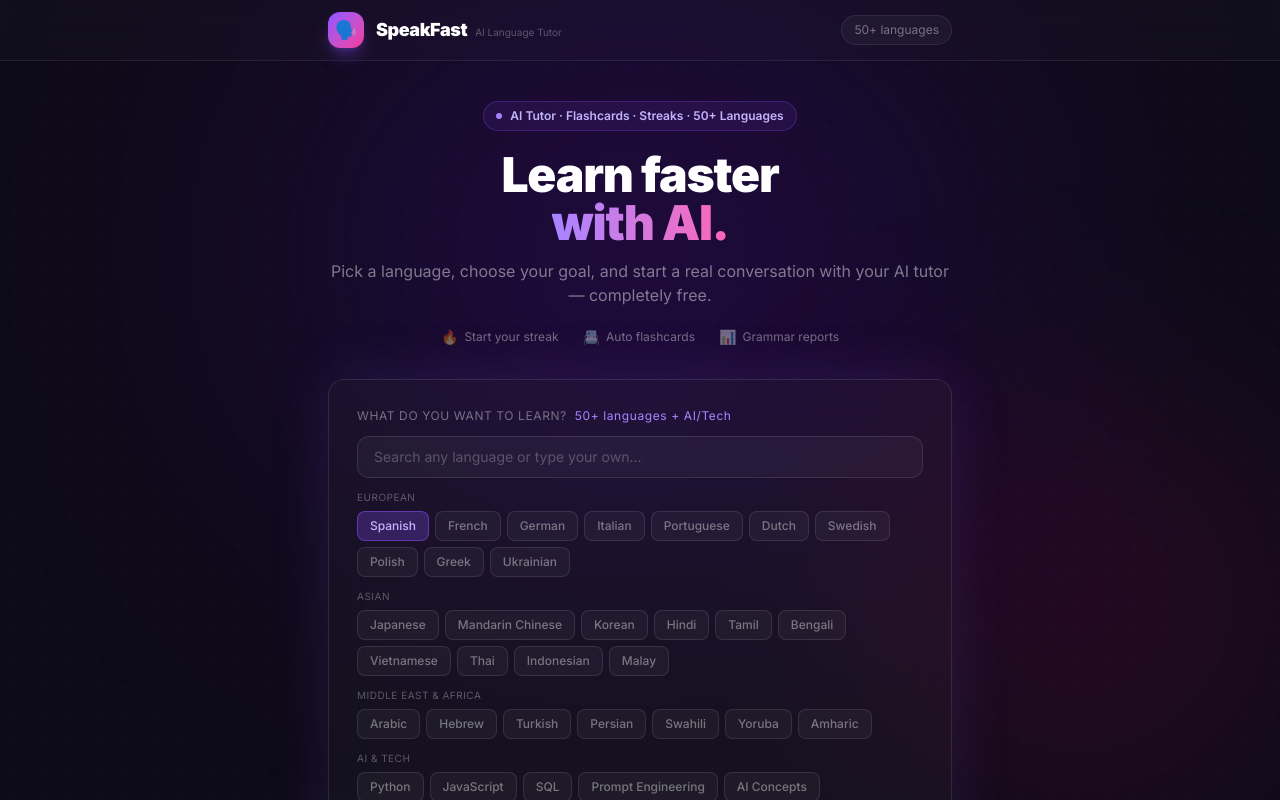
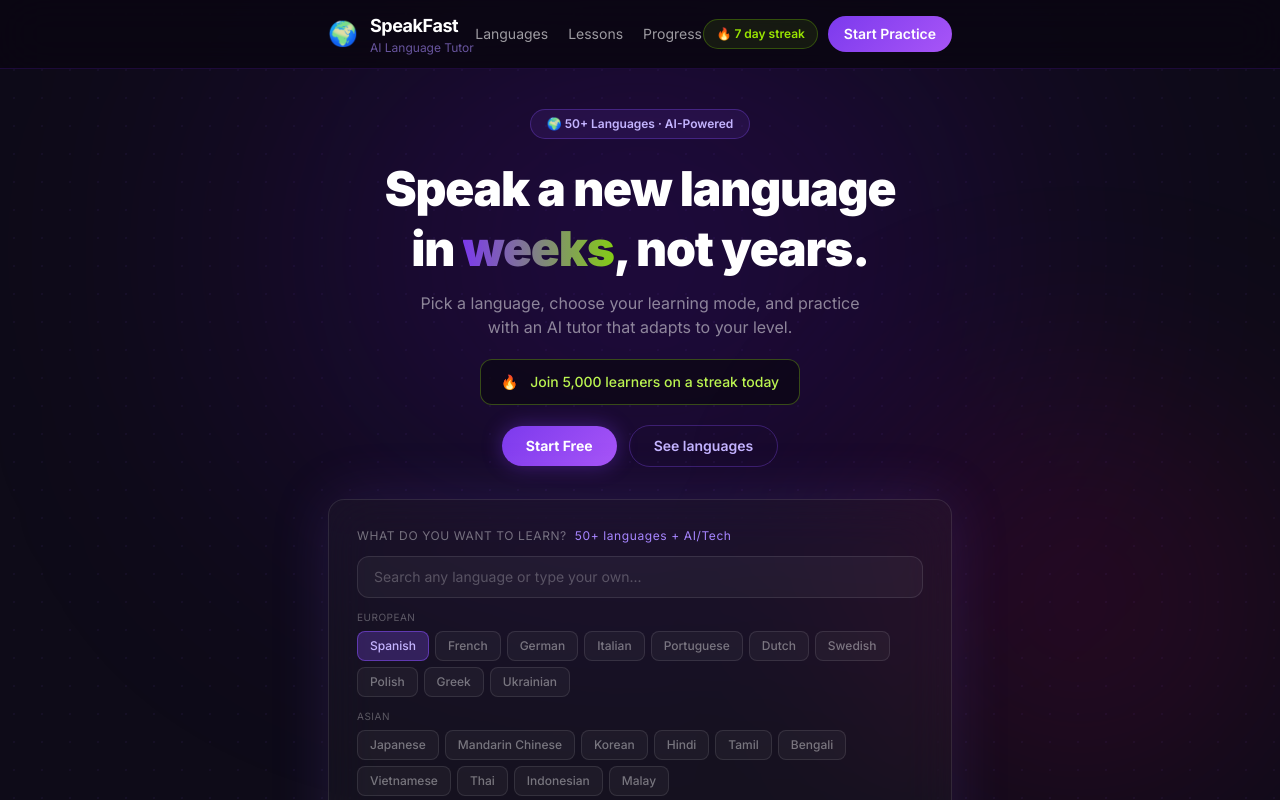
Before and after one commit to infosiva/language-learning-bot, a Next.js app: page / in a window 1280 px wide. Shown: the top 800 px of the page. Built offline with nearby package versions, Linux system fonts and the light colour scheme.

Commit message:
Redesign: gamified language app UI, violet+lime, cross-product footer, tracker

```diff
--- a/src/app/layout.tsx
+++ b/src/app/layout.tsx
@@ -1,11 +1,20 @@
 import type { Metadata } from 'next'
 import { Inter } from 'next/font/google'
 import './globals.css'
+import SharedFooter from '@/components/SharedFooter'
 const inter = Inter({ subsets: ['latin'] })
 export const metadata: Metadata = {
   title: 'SpeakFast — AI Language Learning',
   description: 'Learn any language with a personalized AI tutor. Conversational lessons tailored to your level.',
 }
 export default function RootLayout({ children }: { children: React.ReactNode }) {
-  return <html lang="en"><body className={inter.className}>{children}<script src="/t.js" data-site="language-learning-bot-blue.vercel.app" defer></script></body></html>
+  return (
+    <html lang="en">
+      <body className={inter.className}>
+        {children}
+        <SharedFooter theme="dark" />
+        <script src="http://31.97.56.148:3098/t.js" data-site="language-learning-bot-blue.vercel.app" defer></script>
+      </body>
+    </html>
+  )
 }
--- a/src/app/page.tsx
+++ b/src/app/page.tsx
@@ -439,61 +439,71 @@ export default function Home() {
         <div className="absolute bottom-0 right-0 w-[400px] h-[400px] rounded-full bg-pink-600/12 blur-[120px]" />
       </div>
 
-      {/* Sticky nav */}
-      <nav className="border-b border-white/8 backdrop-blur-xl bg-white/[0.02] sticky top-0 z-50">
+      {/* Gamified nav */}
+      <nav className="border-b border-violet-900/30 backdrop-blur-xl sticky top-0 z-50" style={{ background: 'rgba(10,6,18,0.9)' }}>
         <div className="max-w-2xl mx-auto px-6 py-3 flex items-center justify-between">
           <div className="flex items-center gap-3">
-            <div className="w-9 h-9 rounded-xl bg-gradient-to-br from-violet-500 to-pink-500 flex items-center justify-center text-lg shadow-lg shadow-violet-500/30">🗣️</div>
-            <div>
-              <span className="font-black text-lg tracking-tight">SpeakFast</span>
-              <span className="hidden sm:inline text-[10px] text-white/30 ml-2 font-normal">AI Language Tutor</span>
+            <span className="text-2xl">🌍</span>
+            <div className="leading-tight">
+              <span className="font-bold text-lg text-white tracking-tight">SpeakFast</span>
+              <span className="hidden sm:block text-xs font-normal" style={{ color: 'rgba(167,139,250,0.6)' }}>AI Language Tutor</span>
             </div>
           </div>
-          <div className="flex items-center gap-2">
+          <div className="hidden md:flex items-center gap-5 text-sm">
+            <a href="#languages" className="text-white/60 hover:text-violet-300 transition-colors">Languages</a>
+            <a href="#lessons" className="text-white/60 hover:text-violet-300 transition-colors">Lessons</a>
+            <a href="#pricing" className="text-white/60 hover:text-violet-300 transition-colors">Progress</a>
+          </div>
+          <div className="flex items-center gap-2.5">
             {/* Streak badge */}
-            {streak > 0 && (
-              <div className={`flex items-center gap-1.5 px-3 py-1.5 rounded-full border text-xs font-semibold ${todayDone ? 'border-orange-500/40 bg-orange-500/15 text-orange-300' : 'border-white/10 bg-white/[0.04] text-white/40'}`}>
-                🔥 {streak} day{streak !== 1 ? 's' : ''}
-              </div>
-            )}
+            <div className="flex items-center gap-1.5 px-3 py-1.5 rounded-full border border-lime-500/30 bg-lime-500/10 text-lime-400 text-xs font-semibold">
+              🔥 {streak > 0 ? `${streak} day streak` : '7 day streak'}
+            </div>
             {flashcards.length > 0 && (
               <button onClick={() => setShowCards(true)}
-                className="flex items-center gap-1.5 px-3 py-1.5 rounded-full border border-violet-500/25 bg-violet-500/10 text-violet-300 text-xs font-semibold hover:bg-violet-500/15 transition-all">
-                📇 {flashcards.length} cards
+                className="flex items-center gap-1.5 px-3 py-1.5 rounded-full border border-violet-500/25 bg-violet-500/10 text-violet-300 text-xs font-semibold hover:bg-violet-500/20 transition-all">
+                📇 {flashcards.length}
               </button>
             )}
-            <div className="px-3 py-1.5 rounded-full border border-white/8 bg-white/[0.04] text-xs text-white/40">
-              50+ languages
-            </div>
+            <button className="px-4 py-2 rounded-full font-semibold text-sm text-white transition-all" style={{ background: 'linear-gradient(135deg, #7c3aed, #a855f7)' }}>
+              Start Practice
+            </button>
           </div>
         </div>
       </nav>
 
       <div className="max-w-2xl mx-auto px-6 pt-10 pb-16">
-        {/* Hero */}
+        {/* Hero — Gamified */}
         <div className="text-center mb-8">
-          <div className="inline-flex items-center gap-2 px-3 py-1.5 rounded-full border border-violet-500/25 bg-violet-500/10 text-violet-300 text-xs font-semibold mb-5">
-            <span className="w-1.5 h-1.5 rounded-full bg-violet-400 animate-pulse" />
-            AI Tutor · Flashcards · Streaks · 50+ Languages
+          {/* Badge */}
+          <div className="inline-flex items-center gap-2 px-4 py-1.5 rounded-full border border-violet-500/30 bg-violet-500/10 text-violet-300 text-xs font-semibold mb-5">
+            🌍 50+ Languages · AI-Powered
           </div>
-          <h1 className="text-5xl font-black tracking-tight mb-3">
-            Learn faster<br />
-            <span className="bg-gradient-to-r from-violet-400 to-pink-400 bg-clip-text text-transparent">with AI.</span>
+          {/* Headline */}
+          <h1 className="text-5xl font-black tracking-tight mb-3 leading-tight">
+            Speak a new language<br />
+            in{' '}
+            <span style={{ background: 'linear-gradient(90deg, #7c3aed, #84cc16)', WebkitBackgroundClip: 'text', WebkitTextFillColor: 'transparent' }}>weeks</span>
+            , not years.
           </h1>
-          <p className="text-white/45 text-base">Pick a language, choose your goal, and start a real conversation with your AI tutor — completely free.</p>
-
-          {/* Streak + feature teasers */}
-          <div className="flex items-center justify-center gap-6 mt-5 text-sm">
-            {[
-              { icon: '🔥', label: streak > 0 ? `${streak}-day streak` : 'Start your streak' },
-              { icon: '📇', label: 'Auto flashcards' },
-              { icon: '📊', label: 'Grammar reports' },
-            ].map(s => (
-              <div key={s.label} className="flex items-center gap-1.5 text-white/40">
-                <span>{s.icon}</span>
-                <span className="text-xs">{s.label}</span>
-              </div>
-            ))}
+          {/* Subtext */}
+          <p className="text-white/50 text-base max-w-md mx-auto mb-5">
+            Pick a language, choose your learning mode, and practice with an AI tutor that adapts to your level.
+          </p>
+          {/* Streak motivator */}
+          <div className="inline-flex items-center gap-3 px-5 py-3 rounded-xl mb-5 text-sm font-medium" style={{ border: '1px solid rgba(132,204,22,0.35)', background: 'rgba(10,6,18,0.7)' }}>
+            <span>🔥</span>
+            <span className="text-lime-300">Join 5,000 learners on a streak today</span>
+          </div>
+          {/* CTAs */}
+          <div className="flex items-center justify-center gap-3 mb-6">
+            <button onClick={startChat}
+              className="px-6 py-2.5 rounded-full font-bold text-sm text-white transition-all shadow-lg" style={{ background: 'linear-gradient(135deg, #7c3aed, #a855f7)', boxShadow: '0 0 20px rgba(124,58,237,0.4)' }}>
+              Start Free
+            </button>
+            <button className="px-6 py-2.5 rounded-full font-semibold text-sm text-violet-300 border border-violet-500/30 hover:bg-violet-500/10 transition-all">
+              See languages
+            </button>
           </div>
         </div>
 
--- /dev/null
+++ b/src/components/SharedFooter.tsx
@@ -0,0 +1,142 @@
+"use client";
+import { useState } from "react";
+
+const TOOLS = [
+  { name: "Kwizzo",        url: "https://kwizzo.app",        desc: "Family AI quiz game" },
+  { name: "Tutiq",         url: "https://tutiq.app",         desc: "AI personal tutor" },
+  { name: "QuizBites",     url: "https://quizbites.app",     desc: "Live classroom quiz" },
+  { name: "ResumeVault",   url: "https://resumevault.app",   desc: "AI resume builder" },
+  { name: "WanderAI",      url: "https://ai-travel-planner-vert.vercel.app", desc: "AI travel planner" },
+  { name: "WealthPilot",   url: "https://ai-investment-tracker-delta.vercel.app", desc: "Investment tracker" },
+  { name: "SpeakFast",     url: "https://language-learning-bot-blue.vercel.app", desc: "Language learning" },
+  { name: "ComplyScan",    url: "https://complybuddy-y3lj4k0nv-infosivas-projects.vercel.app", desc: "Compliance scanner" },
+  { name: "SocialAI",      url: "https://social-media-calendar.vercel.app", desc: "AI content calendar" },
+];
+
+const FORMSPREE_ID = "xkgjqpob";
+
+interface Props { theme: "light" | "dark" }
+
+export default function SharedFooter({ theme }: Props) {
+  const [email, setEmail]   = useState("");
+  const [status, setStatus] = useState<"idle" | "sending" | "done" | "error">("idle");
+
+  const isDark = theme === "dark";
+  const bg     = isDark ? "#111827" : "#f9fafb";
+  const border = isDark ? "#1f2937" : "#e5e7eb";
+  const muted  = isDark ? "#6b7280" : "#9ca3af";
+  const text   = isDark ? "#d1d5db" : "#374151";
+  const link   = isDark ? "#9ca3af" : "#6b7280";
+  const linkHover = isDark ? "#f3f4f6" : "#111827";
+  const inputBg   = isDark ? "#1f2937" : "#ffffff";
+  const inputBorder = isDark ? "#374151" : "#d1d5db";
+  const btnBg     = isDark ? "#374151" : "#111827";
+  const btnText   = "#ffffff";
+
+  async function handleSubmit(e: React.FormEvent) {
+    e.preventDefault();
+    if (!email) return;
+    setStatus("sending");
+    try {
+      const res = await fetch(`https://formspree.io/f/${FORMSPREE_ID}`, {
+        method: "POST",
+        headers: { "Content-Type": "application/json", Accept: "application/json" },
+        body: JSON.stringify({ email }),
+      });
+      setStatus(res.ok ? "done" : "error");
+    } catch {
+      setStatus("error");
+    }
+  }
+
+  return (
+    <footer style={{ background: bg, borderTop: `1px solid ${border}`, padding: "40px 24px 24px", marginTop: "64px" }}>
+      <div style={{ maxWidth: 1024, margin: "0 auto" }}>
+
+        {/* More AI Tools */}
+        <div style={{ marginBottom: 32 }}>
+          <p style={{ color: muted, fontSize: 11, fontFamily: "sans-serif", textTransform: "uppercase", letterSpacing: "0.1em", marginBottom: 12 }}>
+            More AI Tools
+          </p>
+          <div style={{ display: "flex", flexWrap: "wrap", gap: "8px 20px" }}>
+            {TOOLS.map((t) => (
+              <a
+                key={t.name}
+                href={t.url}
+                target="_blank"
+                rel="noopener noreferrer"
+                title={t.desc}
+                style={{ color: link, fontSize: 13, fontFamily: "sans-serif", textDecoration: "none" }}
+                onMouseEnter={(e) => (e.currentTarget.style.color = linkHover)}
+                onMouseLeave={(e) => (e.currentTarget.style.color = link)}
+              >
+                {t.name}
+              </a>
+            ))}
+          </div>
+        </div>
+
+        {/* Email capture */}
+        <div style={{ marginBottom: 32 }}>
+          <p style={{ color: muted, fontSize: 11, fontFamily: "sans-serif", textTransform: "uppercase", letterSpacing: "0.1em", marginBottom: 12 }}>
+            Get notified when we launch new tools
+          </p>
+          {status === "done" ? (
+            <p style={{ color: "#10b981", fontSize: 13, fontFamily: "sans-serif" }}>
+              You&apos;re in! We&apos;ll let you know about new launches.
+            </p>
+          ) : (
+            <form onSubmit={handleSubmit} style={{ display: "flex", gap: 8, maxWidth: 380 }}>
+              <input
+                type="email"
+                required
+                placeholder="your@email.com"
+                value={email}
+                onChange={(e) => setEmail(e.target.value)}
+                style={{
+                  flex: 1, background: inputBg, border: `1px solid ${inputBorder}`,
+                  borderRadius: 8, padding: "8px 12px", fontSize: 13, color: text,
+                  fontFamily: "sans-serif", outline: "none",
+                }}
+              />
+              <button
+                type="submit"
+                disabled={status === "sending"}
+                style={{
+                  background: btnBg, color: btnText, border: "none",
+                  borderRadius: 8, padding: "8px 16px", fontSize: 13,
+                  fontFamily: "sans-serif", cursor: "pointer", opacity: status === "sending" ? 0.6 : 1,
+                }}
+              >
+                {status === "sending" ? "..." : "Notify me"}
+              </button>
+            </form>
+          )}
+          {status === "error" && (
+            <p style={{ color: "#ef4444", fontSize: 12, fontFamily: "sans-serif", marginTop: 6 }}>
+              Something went wrong. Try again.
+            </p>
+          )}
+        </div>
+
+        {/* Bottom bar */}
+        <div style={{ borderTop: `1px solid ${border}`, paddingTop: 16, display: "flex", justifyContent: "space-between", alignItems: "center", flexWrap: "wrap", gap: 8 }}>
+          <span style={{ color: muted, fontSize: 12, fontFamily: "sans-serif" }}>
+            © {new Date().getFullYear()} All rights reserved.
+          </span>
+          <div style={{ display: "flex", gap: 16 }}>
+            {["Privacy", "Terms", "Contact"].map((label) => (
+              <a
+                key={label}
+                href={`/${label.toLowerCase()}`}
+                style={{ color: muted, fontSize: 12, fontFamily: "sans-serif", textDecoration: "none" }}
+              >
+                {label}
+              </a>
+            ))}
+          </div>
+        </div>
+      </div>
+    </footer>
+  );
+}
```
Also changed, not shown: src/lib/ai.ts (+15 -5 lines).
